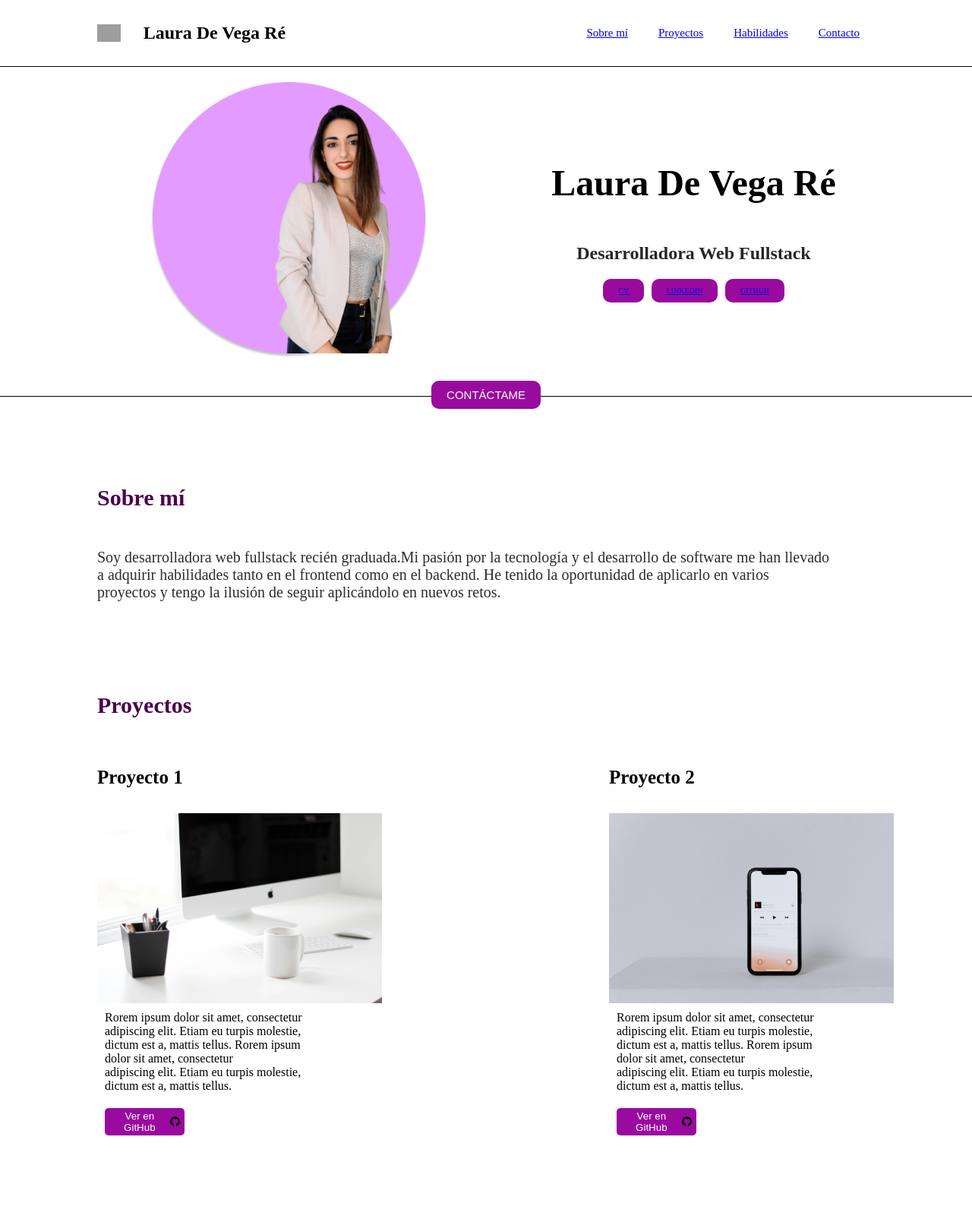
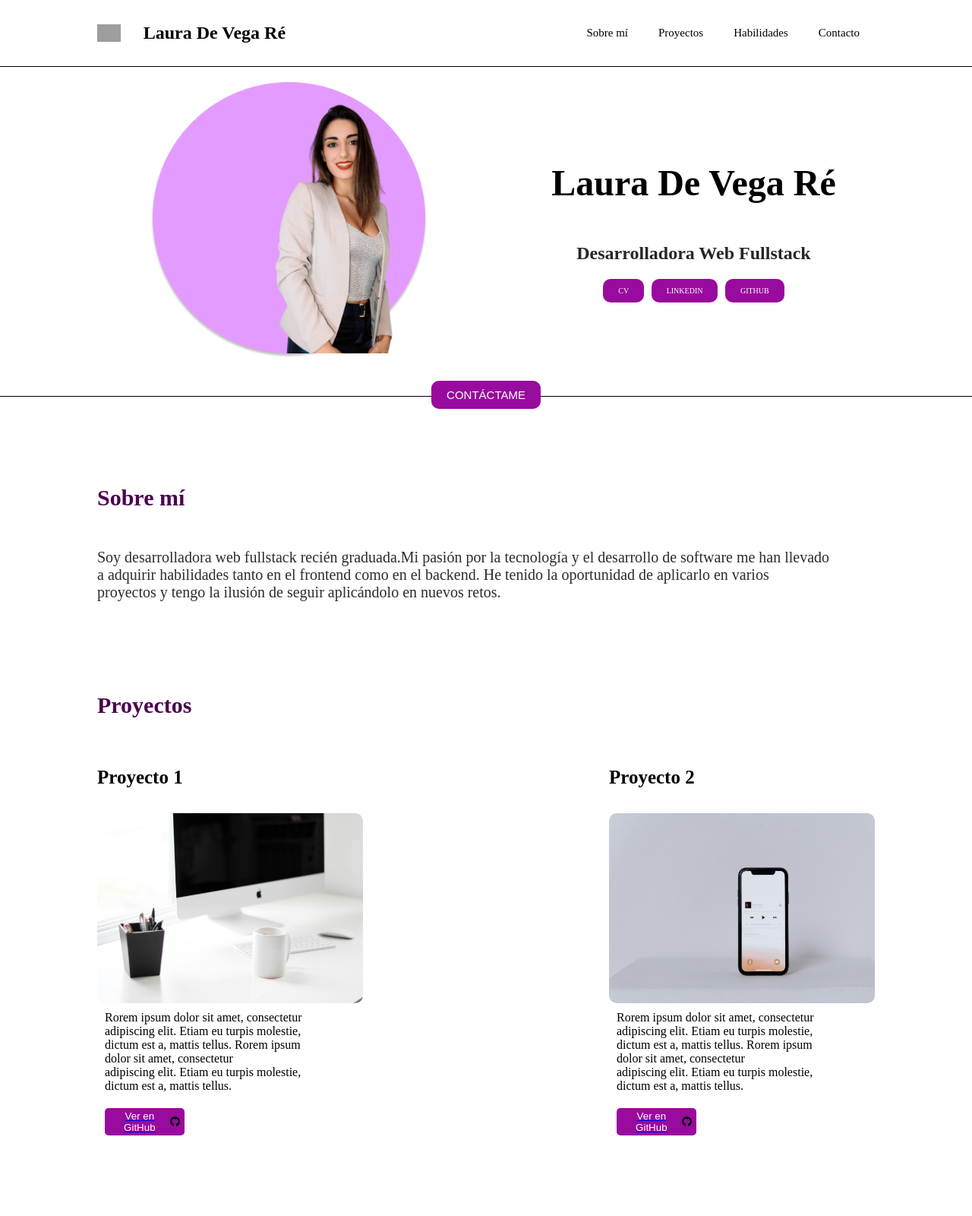
Before and after one commit to devegalaura-dev/portfolio, a website: page index.html in a window 1280 px wide. Shown: the top 1600 px of the page at 76% size. Drawn offline with Linux system fonts and the light colour scheme; grey boxes are pictures that could not be loaded; a web font is replaced by a local one.

Commit message:
Más links

```diff
--- a/index.html
+++ b/index.html
@@ -65,13 +65,14 @@
                     Etiam eu turpis molestie, <br> dictum est a, mattis tellus. Rorem ipsum <br> dolor sit amet, consectetur <br> adipiscing elit.
                     Etiam eu turpis molestie, <br> dictum est a, mattis tellus.
                 </div>
-                <button>Ver en GitHub
+                <a href="https://github.com/devegalaura-dev?tab=repositories" target="_blank">
+                    <button>
+                        Ver en GitHub
                         <div class="github1">
-                        <img
-                        src="assets/Iconos/Icono GitHub.png"
-                        alt="Iconogithub">
+                            <img src="assets/Iconos/Icono GitHub.png" alt="Iconogithub">
                         </div>
                     </button>
+                </a>
             </section>
             <section class="proyecto2">
                 <h4>Proyecto 2</h4>
@@ -82,13 +83,14 @@
                     Etiam eu turpis molestie, <br> dictum est a, mattis tellus. Rorem ipsum <br> dolor sit amet, consectetur <br> adipiscing elit.
                     Etiam eu turpis molestie, <br> dictum est a, mattis tellus.
                 </div>
-                <button>Ver en GitHub
+                <a href="https://github.com/devegalaura-dev?tab=repositories" target="_blank">
+                    <button>
+                        Ver en GitHub
                         <div class="github2">
-                        <img
-                        src="assets/Iconos/Icono GitHub.png"
-                        alt="Iconogithub">
+                            <img src="assets/Iconos/Icono GitHub.png" alt="Iconogithub">
                         </div>
                     </button>
+                </a>
             </section>
         </section>
         <section id="habilidades" class="habilidades">
@@ -140,9 +142,15 @@
         </section>
         <section class="footer">
             <div class="emoticonosFooter">
-                    <img src="assets/Iconos/WHATTSAPP (1).png" alt="icono-whattsapp">
+                <a href="https://api.whatsapp.com/send?phone=TUNUMERODEWHATSAPP" target="_blank">
+                    <img src="assets/Iconos/WHATTSAPP (1).png" alt="icono-whatsapp">
+                </a>
+                <a href="https://github.com/devegalaura-dev" target="_blank">
                     <img src="assets/Iconos/Icono GitHub.png" alt="icono-github">
+                </a>
+                <a href="https://www.linkedin.com/in/laura-de-vega-r%C3%A9/" target="_blank">
                     <img src="assets/Iconos/LINKEDIN.png" alt="icono-linkedin">
+                </a>
             </div>
                 <div class="linea3"></div>
                 <div class="copyright">
--- a/style.css
+++ b/style.css
@@ -36,7 +36,11 @@ nav ul li{
     margin: 20px;
     font-size: 15px;
 }
-nav ul li:hover {
+nav ul li a {
+    color: black;
+    text-decoration: none;
+}
+nav ul li a:hover {
     color: #fa80f4;
     transition: 1s;
 }
@@ -131,6 +135,10 @@ nav ul li:hover {
     cursor: pointer;
     transition: 1s;
 }
+.buttons ul li a {
+    color: white;
+    text-decoration: none;
+}
 .buttons ul li:hover{
     background-color: #fa80f4;
     transition: 1s;
@@ -202,15 +210,17 @@ display: flex;
     flex-direction: row;
     justify-content: space-between;
 }
-.caja1{
+.caja1 img{
     display: flex;
     width: 350px;
     height: 250px;
+    border-radius: 10px;
 }
-.caja2{
+.caja2 img{
     display: flex;
     width: 350px;
     height: 250px;
+    border-radius: 10px;
 }
 .proyecto1 h4{
     font-size: 25px;
@@ -420,7 +430,10 @@ textarea.grande:active{
     justify-content: center;
     background-color: white;
     z-index: 2;
-
+}
+.emoticonosFooter a img:hover{
+    transition: 1s;
+    cursor: pointer;
 }
 .footer img{
     display: flex;
```
Lines whose indentation alone changed are shown as unchanged.
